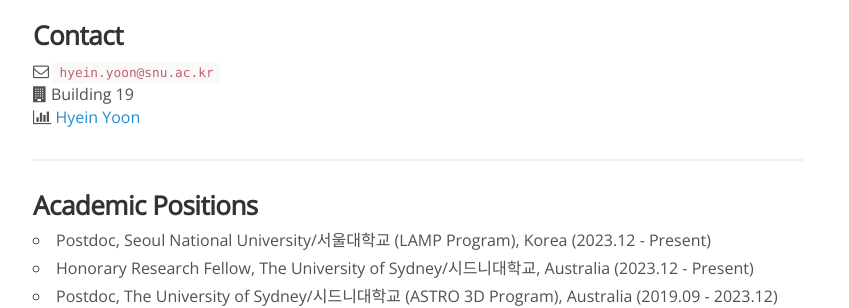
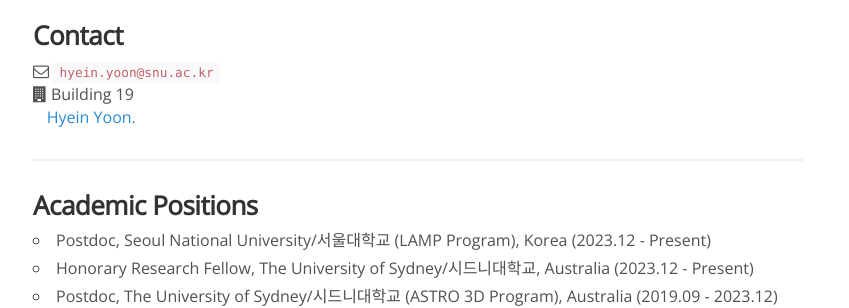
Before and after one commit to exgalcos/exgalcos.github.io, a Jekyll site: the page built from _people/hyein_yoon.md, in a window 1280 px wide and 1172 px high. Shown: the part 367-675 px from the top of the window, without its empty margins (222-1071 px from the left). Built offline with Jekyll 4.4.1, drawn with Linux system fonts in a browser that asks for light colours; nearby versions of some CDN libraries; comment, search, counter and statistics services are not loaded.

Commit message:
Update hyein_yoon.md

```diff
--- a/_people/hyein_yoon.md
+++ b/_people/hyein_yoon.md
@@ -12,7 +12,7 @@
 
 <i class="fa fa-envelope-o"></i>  `hyein.yoon@snu.ac.kr`<br>
 <i class="fa fa-building"></i> Building 19 <br>
-<i class="fa fa-bar-chart"></i> [Hyein Yoon](https://hyeinyoon.github.io/)
+<a href="https://hyeinyoon.github.io"><i class="fa-solid fa-link"></i> Hyein Yoon.</a><br>
 
 <hr>
 
```
